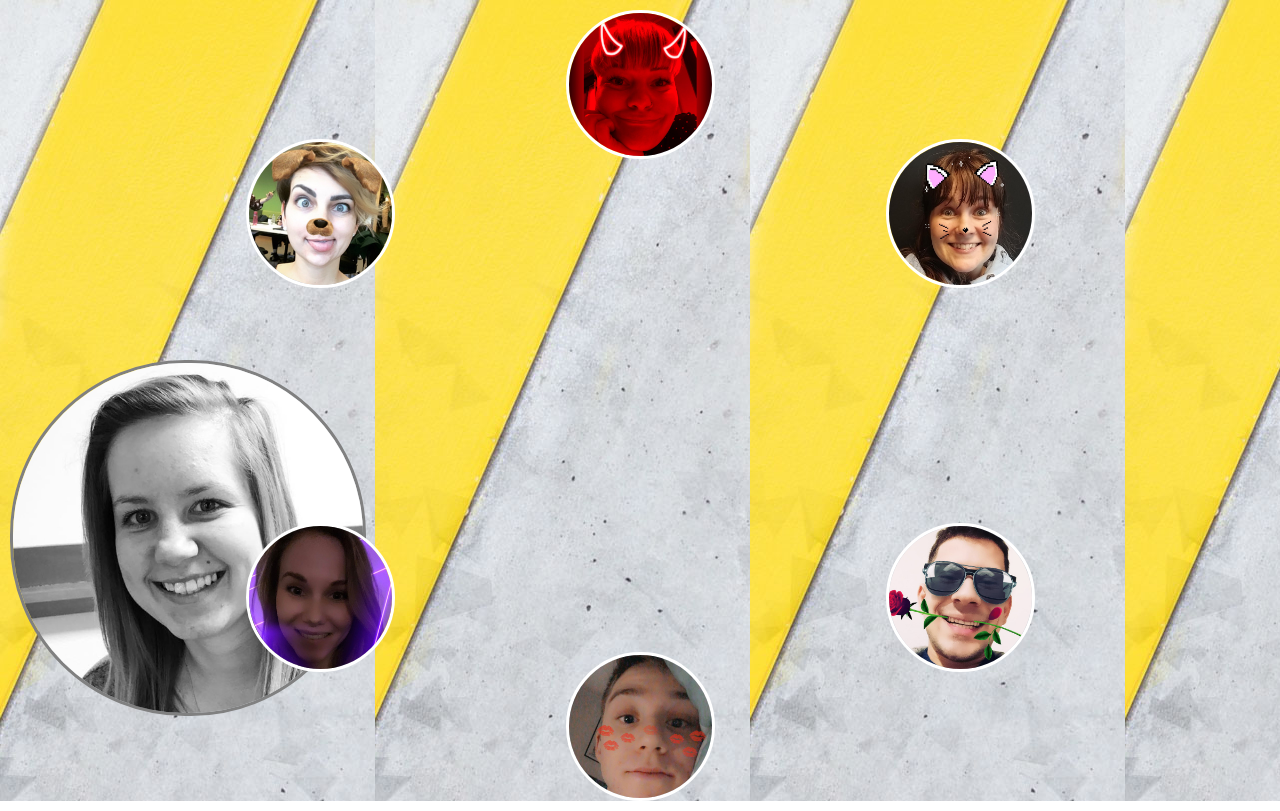
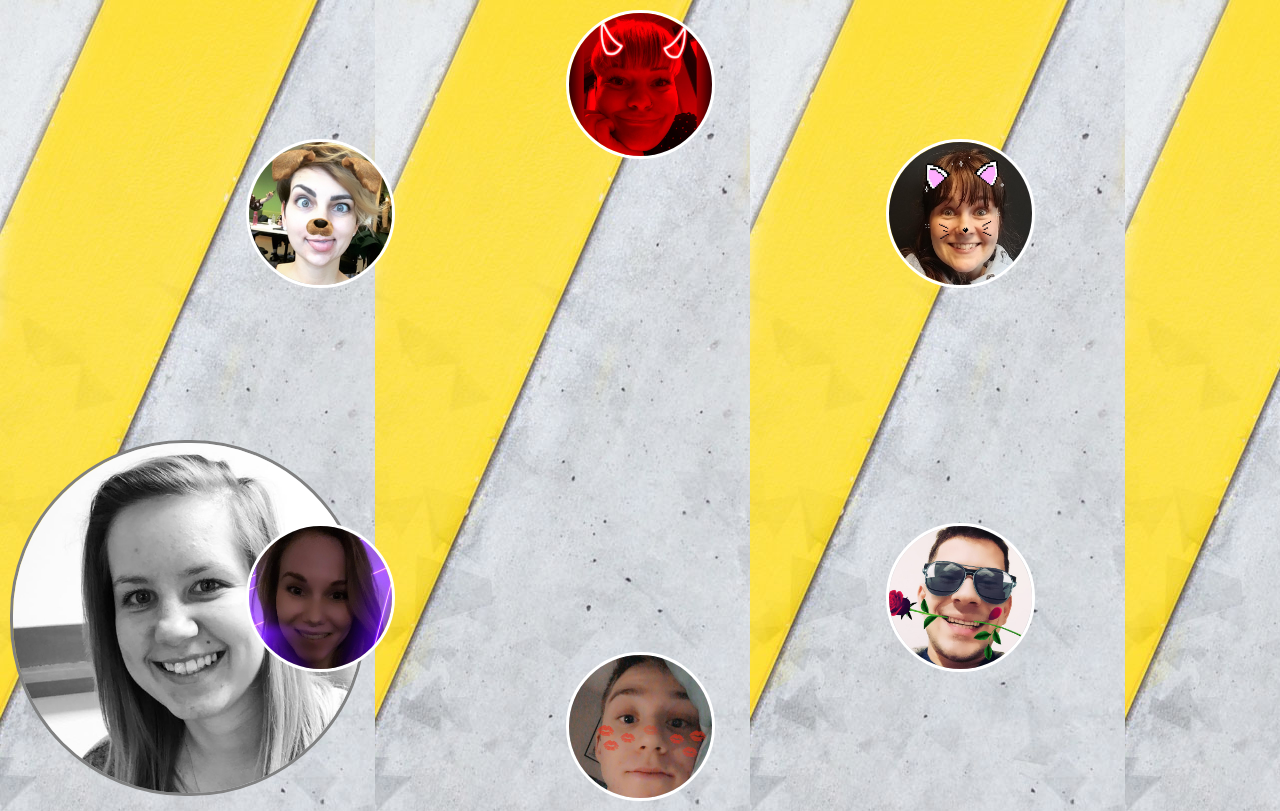
Before and after one commit to kristinedzu/HappyBD, a plain HTML site: page index.html in a window 1280 px wide. Drawn offline with Linux system fonts and the light colour scheme.

Commit message:
Update mystyle.css

```diff
--- a/mystyle.css
+++ b/mystyle.css
@@ -77,7 +77,7 @@ body {
     border-radius: ;
     position: absolute;
     z-index: -1;
-    top: 45%;
+    top: 55%;
     left: 10px;
 
 }
@@ -122,6 +122,7 @@ body {
     display: flex;
     flex-wrap: wrap;
     justify-content: space-around;
+    margin-bottom: 10px;
 }
 
 .modal {
```
